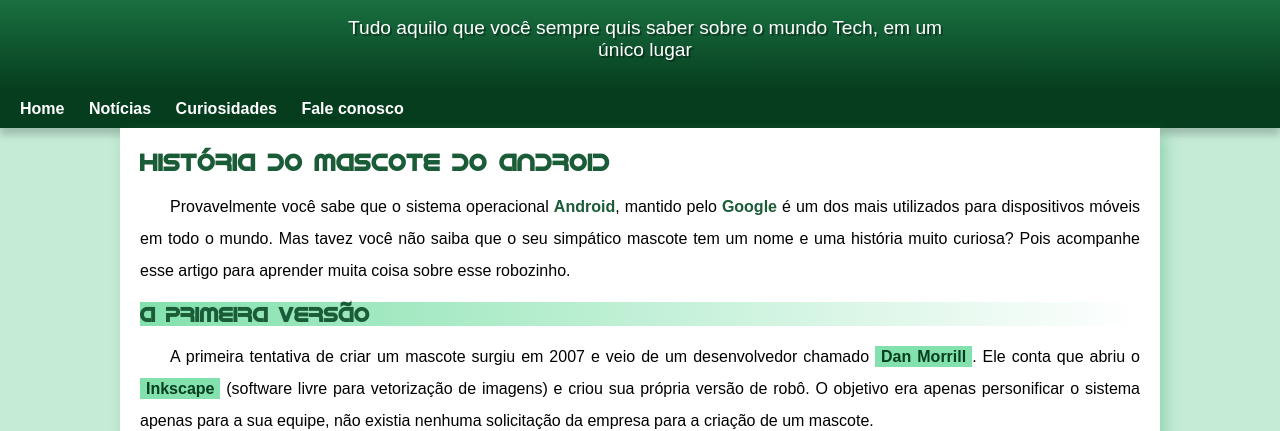
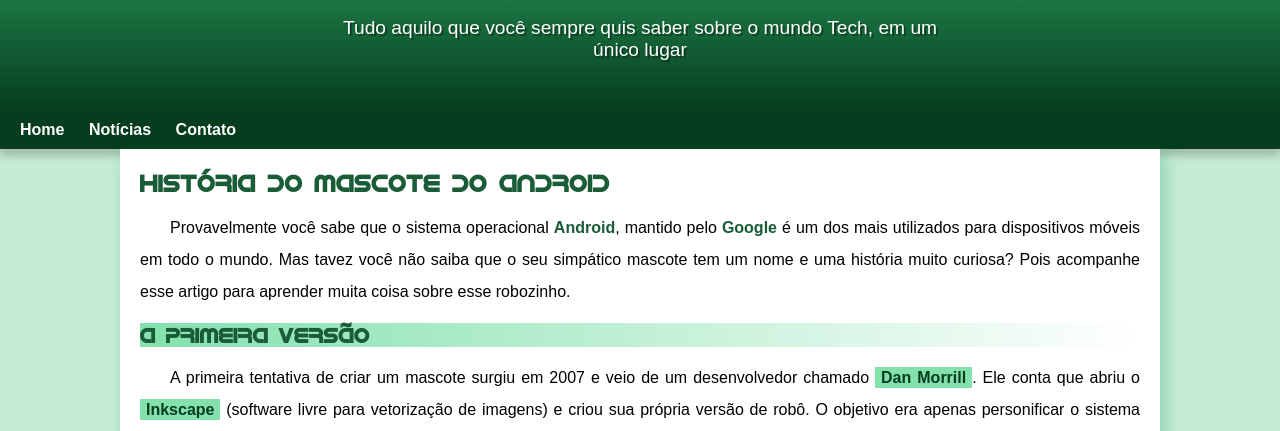
Before and after one commit to MaduMts/projeto-android, a plain HTML site: page index.html in a window 1280 px wide. Shown: the part 100-531 px from the top of the page. Drawn offline with Linux system fonts and the light colour scheme.

Commit message:
atualizando o nav

```diff
--- a/index.html
+++ b/index.html
@@ -18,8 +18,7 @@
     <nav>
       <a href="#">Home</a>
       <a href="#">Notícias</a>
-      <a href="#">Curiosidades</a>
-      <a href="#">Fale conosco</a>
+      <a href="#">Contato</a>
     </nav>
     <main>
       <article>
--- a/style.css
+++ b/style.css
@@ -57,8 +57,10 @@
     font-family: var(--fonte-padrao);
     font-size: 1.2em;
     max-width: 600px;
+    padding-right: 10px;
     padding-left: 10px;
     margin: auto;
+    padding-bottom: 50px;
     text-shadow: 2px 2px 0px rgba(0, 0, 0, 0.357);
   }
 
```
